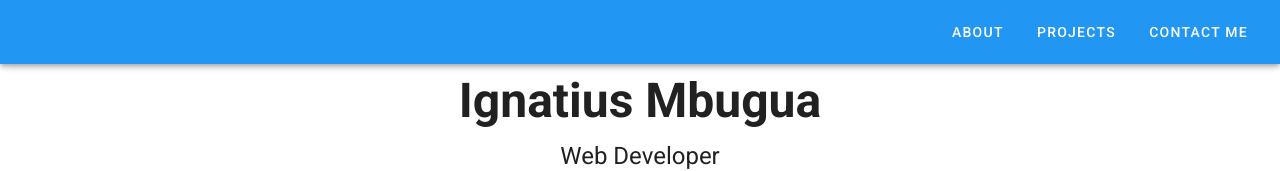
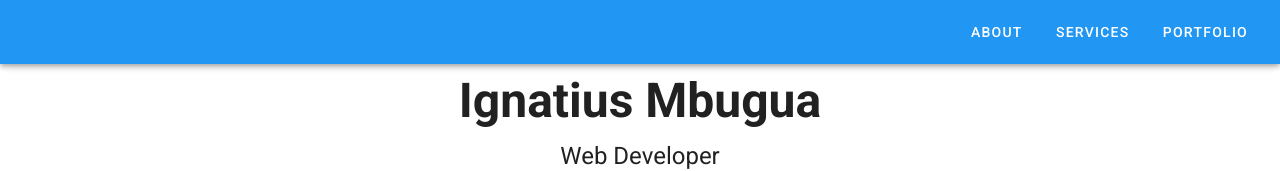
Before and after one commit to ignatius-mbugua/ignatius-mbugua.github.io, a Vue app: page / in a window 1280 px wide. Shown: the top 171 px of the page. Built offline with nearby package versions, Linux system fonts and the light colour scheme.

Commit message:
initial commit

```diff
--- a/src/components/AppBar.vue
+++ b/src/components/AppBar.vue
@@ -8,10 +8,10 @@
     </v-btn>
 
     <v-btn href="#" text>
-      Projects
+      Services
     </v-btn>
     <v-btn href="#" text>
-      Contact Me
+      Portfolio
     </v-btn>
   </v-app-bar>
 </template>
```
